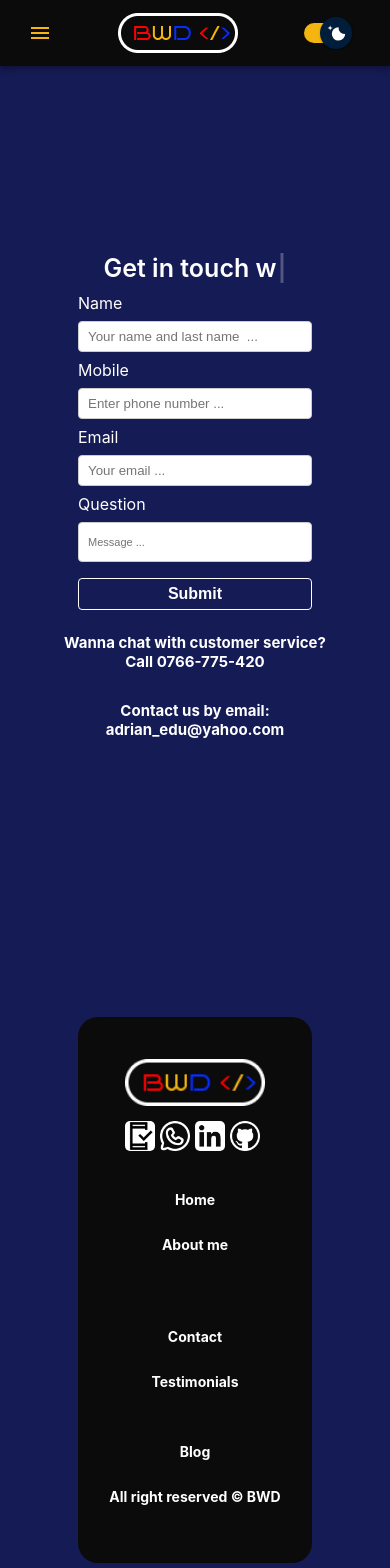
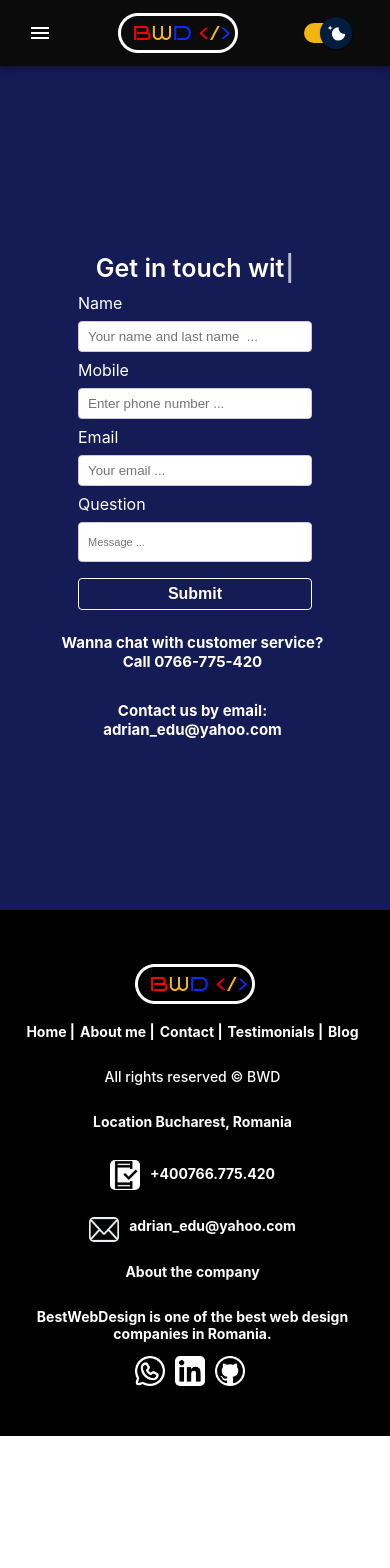
Before and after one commit to Adrian-Edu/best-web-design, a React (Create React App) app: page /Contact in a window 390 px wide. Shown: the top 1568 px of the page. After the commit the page ends 1436 px from the top, so only its background shows below. Built offline with nearby package versions, Linux system fonts and the light colour scheme.

Commit message:
modificari footer

```diff
--- a/src/components/footer/Footer.css
+++ b/src/components/footer/Footer.css
@@ -1,205 +1,176 @@
-.footer-height {
-  height: 30vh;
+.footer {
+  height: 25vh;
   display: flex;
-  justify-content: center;
   align-items: center;
+  justify-content: space-around;
+  padding: 10px 0;
 }
 
-.footer-position {
+.first-column {
+  display: flex;
+  flex-direction: column;
+  justify-content: center;
+  align-items: flex-start;
+}
+
+.first-column-list {
   display: flex;
   flex-direction: row;
-  justify-content: center;
-  height: 24vh;
 }
 
-.footer {
-  background-color: rgb(12, 11, 11);
-  width: 78%;
-  color: #ffffff;
-  display: flex;
-  flex-direction: row;
-  align-items: center;
-  justify-content: space-around;
-  border-radius: 20px;
-  margin-bottom: 30px;
+.first-column-list a {
+  text-decoration: none;
 }
 
-.footer-column {
-  display: flex;
-  flex-direction: column;
-  justify-content: space-around;
+p {
+  font-size: 16px;
+  margin-right: 5px;
+  color: rgba(255, 255, 255);
+  font-weight: 700;
+}
+
+.all-rights {
+  font-size: 16px;
+  color: rgba(255, 255, 255);
+  font-weight: 500;
 }
 
 .logo {
   max-width: 300px;
   max-height: auto;
   object-fit: contain;
+  margin-top: 10px;
+  margin-bottom: 5px;
 }
 
-.mobile,
+.email,
+.mobile {
+  object-fit: contain;
+  border-radius: 5px;
+  margin-right: 10px;
+}
+
 .whats,
 .linkedin,
 .github {
-  max-width: 60px;
-  max-height: 60px;
   object-fit: contain;
   border-radius: 5px;
-  margin-right: 5px;
+  margin-right: 10px;
 }
 
-.footer-first-column {
-  display: flex;
-  justify-content: space-evenly;
-  margin-top: 10px;
-}
-
-.footer-second-column {
-  display: flex;
-  flex-direction: column;
-  justify-content: center;
-  align-items: center;
-}
-
-.footer-last-column {
-  display: flex;
-  flex-direction: column;
-  justify-content: space-between;
-  align-items: center;
-}
-
-.footer-first2,
-.footer-second2 {
-  display: flex;
-  width: 100%;
-  justify-content: space-evenly;
-}
-
-.remove-format-footer {
-  color: white;
+.footer-text-color {
+  color: rgba(255, 255, 255);
   font-size: 30px;
   font-weight: 700;
   text-decoration: none;
 }
 
-@media screen and (max-width: 2000px) {
-  .logo {
-    max-width: 220px;
-    max-height: auto;
+.email-display,
+.mobile-display {
+  display: flex;
+  align-items: center;
+  text-align: center;
+  margin-top: 16px;
+}
+
+.email-display p,
+.mobile-display p {
+  margin-top: 0;
+  margin-bottom: 15px;
+}
+
+@media screen and (max-width: 3000px) {
+  .footer {
+    height: 20vh;
   }
-  .mobile,
+  p {
+    font-size: 20px;
+  }
+
+  .all-rights {
+    font-size: 20px;
+  }
+  .email,
+  .mobile {
+    max-width: 40px;
+  }
+
   .whats,
   .linkedin,
   .github {
     max-width: 40px;
-    max-height: 40px;
-  }
-  .remove-format-footer {
-    font-size: 20px;
   }
 }
 
-@media screen and (max-width: 1600px) {
-  .footer-last-column > p {
-    font-size: 16px;
-    margin: 10px 0;
+@media screen and (max-width: 1800px) {
+  .footer {
+    height: 25vh;
   }
-  .footer-second-column > p {
+  p {
     font-size: 16px;
   }
-  .logo {
-    max-width: 190px;
-    max-height: auto;
-  }
-
-  .remove-format-footer {
+  .all-rights {
     font-size: 16px;
   }
-  .mobile,
-  .whats,
-  .linkedin,
-  .github {
-    max-width: 35px;
-    max-height: 35px;
+  .email,
+  .mobile {
+    max-width: 30px;
   }
-}
-
-@media screen and (max-width: 1200px) {
-  .footer-last-column > p {
-    font-size: 14px;
-  }
-  .footer-second-column > p {
-    font-size: 14px;
-  }
-  .logo {
-    max-width: 180px;
-    max-height: auto;
-  }
-  .mobile,
   .whats,
   .linkedin,
   .github {
     max-width: 30px;
-    max-height: 30px;
+  }
+  .email-display p,
+  .mobile-display p {
+    margin-top: 0;
+    margin-bottom: 10px;
   }
 }
 
-@media screen and (max-width: 900px) {
-  .footer-height {
-    height: 50vh;
+@media screen and (max-width: 1250px) {
+  p {
+    font-size: 14px;
   }
-  .footer-position {
-    display: flex;
-    flex-direction: row;
-    justify-content: center;
-    height: 40vh;
+
+  .all-rights {
+    font-size: 14px;
   }
-  .footer-first2,
-  .footer-second2 {
-    display: flex;
-    flex-direction: column;
-    justify-content: space-evenly;
-    align-items: center;
-    height: 100%;
-    text-align: center;
+  .email,
+  .mobile {
+    max-width: 30px;
   }
-  .logo {
-    max-width: 170px;
-    max-height: auto;
-  }
-  .remove-format-footer {
-    color: white;
-    font-size: 14px;
-    font-weight: 700;
-    text-decoration: none;
-  }
-  .mobile,
+
   .whats,
   .linkedin,
   .github {
     max-width: 30px;
-    max-height: 30px;
   }
-  .footer-first-column {
-    margin: 15px 0 0 0;
+}
+
+@media screen and (max-width: 1000px) {
+  .footer {
+    height: 60vh;
+    display: flex;
+    flex-direction: column;
+    justify-content: center;
+    align-items: center;
+  }
+  .first-column {
+    display: flex;
+    justify-content: center;
+    align-items: center;
+  }
+
+  .second-column,
+  .third-column {
+    display: flex;
+    justify-content: center;
+    align-items: center;
+    flex-direction: column;
+    text-align: center;
   }
 }
 
 @media screen and (max-width: 500px) {
-  .footer-height {
-    height: 90vh;
-  }
-  .footer-position {
-    height: 60vh;
-    padding: 20px 0;
-    margin-bottom: 0px;
-  }
-  .footer {
-    display: flex;
-    flex-direction: column;
-    width: 60%;
-  }
-  .logo {
-    max-width: 165px;
-    max-height: auto;
-  }
 }
--- a/src/components/footer/Footer.jsx
+++ b/src/components/footer/Footer.jsx
@@ -5,6 +5,7 @@ import mobile from "../../assets/mobile.png";
 import whats from "../../assets/whats.png";
 import linkedin from "../../assets/linkedin.png";
 import github from "../../assets/github.png";
+import email from "../../assets/email.png";
 import { Link } from "react-router-dom";
 
 function Footer(props) {
@@ -16,18 +17,59 @@ function Footer(props) {
   };
 
   return (
-    <section
-      className="footer-height"
-      style={{ backgroundColor: `${props.background}` }}
+    <section className="footer" style={{ backgroundColor: "black" }}>
+      <div className="first-column">
+        <img src={logo} className="logo" alt="BWD logo" />
+        <div className="first-column-list">
+          <Link onClick={scrollUp} to="/">
+            <p>Home |</p>
+          </Link>
+          <Link onClick={scrollUp} to="/About-me">
+            <p>About me |</p>
+          </Link>
+          <Link onClick={scrollUp} to="/Contact">
+            <p>Contact |</p>
+          </Link>
+          <Link onClick={scrollUp} to="/Clients">
+            <p>Testimonials |</p>
+          </Link>
+          <Link onClick={scrollUp} to="/NotFound">
+            <p>Blog </p>
+          </Link>
+        </div>
+        <p className="all-rights"> All rights reserved © BWD</p>
+      </div>
+      <div className="second-column footer-text-color">
+        <p>Location Bucharest, Romania</p>
+        <div className="mobile-display">
+          <a
+            href="https://www.linkedin.com/in/adrian-edu/"
+            target="_blank"
+            rel="noopener noreferrer"
           >
-      <div className="footer footer-position">
-        <div className="footer-first2">
-          <div className="footer-column">
-            <img src={logo} className="logo" alt="BWD logo" />
-            <div className="footer-first-column">
-              <a href="tel://+400766775420">
             <img src={mobile} className="mobile" alt="mobile img" />
           </a>
+          <p>+400766.775.420</p>
+        </div>
+        <div className="email-display">
+          <a
+            href="https://www.linkedin.com/in/adrian-edu/"
+            target="_blank"
+            rel="noopener noreferrer"
+          >
+            <img src={email} className="email" alt="email img" />
+          </a>
+          <p>adrian_edu@yahoo.com</p>
+        </div>
+      </div>
+      <div className="footer-text-color">
+        <div className="third-column">
+          <p>About the company</p>
+          <p>
+            BestWebDesign is one of the best web design <br />
+            companies in Romania.
+          </p>
+          <div>
             <a
               href="https://wa.me/+400766775420"
               target="_blank"
@@ -52,53 +94,20 @@ function Footer(props) {
             </a>
           </div>
         </div>
-          <div className="footer-second-column">
-            <Link onClick={scrollUp} className="remove-format-footer" to="/">
-              <p>Home</p>
-            </Link>
-            <Link
-              onClick={scrollUp}
-              className="remove-format-footer"
-              to="/About-me"
-            >
-              <p>About me</p>
-            </Link>
-          </div>
-        </div>
-        <div className="footer-first2">
-          <div className="footer-second-column">
-            <Link
-              onClick={scrollUp}
-              className="remove-format-footer"
-              to="/Contact"
-            >
-              <p>Contact</p>
-            </Link>
-            <Link
-              onClick={scrollUp}
-              className="remove-format-footer"
-              to="/Clients"
-            >
-              <p>Testimonials</p>
-            </Link>
-          </div>
-          <div className="footer-last-column">
-            <Link
-              onClick={scrollUp}
-              className="remove-format-footer"
-              to="/NotFound"
-            >
-              <p>Blog</p>
-            </Link>
-
-            <Link className="remove-format-footer">
-              <p> All right reserved © BWD</p>
-            </Link>
-          </div>
-        </div>
       </div>
     </section>
   );
 }
 
 export default Footer;
+
+/*
+
+    <div className="mobile-column">
+          <a href="tel://+400766775420">
+            <img src={mobile} className="mobile" alt="mobile img" />
+          </a>
+          <p>+400766.775.420</p>
+        </div>
+
+      */
--- a/src/components/navbar/Navbar.css
+++ b/src/components/navbar/Navbar.css
@@ -3,18 +3,18 @@
 }
 
 .MuiBox-root > button {
-  color: #f4b510;
+  color: rgb(255, 255, 255);
   font-size: 16px;
 }
 
 .css-r8u8y9 {
-  color: #f4b510;
+  color: rgba(255, 255, 255);
   background-color: rgb(12, 11, 11);
   font-size: 10px;
 }
 
 .css-1oy63y8 {
-  color: #f4b510;
+  color: rgba(255, 255, 255);
 }
 
 .css-1k0jequ {
--- a/src/pages/all-components/AllComponents.jsx
+++ b/src/pages/all-components/AllComponents.jsx
@@ -1,32 +1,11 @@
 import React from "react";
 import Home from "../home/Home";
-import WebDesign from "../web-design/WebDesign";
-import Skills from "../skills-page/SkillsPage";
-import Services from "../services-page/Services";
-import StepsPage from "../steps-page/StepsPage";
-
-import ClientsTestimonial from "../clients-testimonials/ClientsTestimonials";
-import Contact from "../contact/ContactPage";
 import BackToTopButton from "../../components/back-top-button/BackToTopButton";
-import SlidePortfolio from "../slide-protfolio/SlidePortfolio";
 
 function AllComponents(props) {
   return (
     <section>
       <Home background={props.background} textColor={props.textColor} />
-      <WebDesign background={props.background} textColor={props.textColor} />
-      <Skills background={props.background} textColor={props.textColor} />
-      <Services background={props.background} textColor={props.textColor} />
-      <StepsPage background={props.background} textColor={props.textColor} />
-      <SlidePortfolio
-        background={props.background}
-        textColor={props.textColor}
-      />
-      <ClientsTestimonial
-        background={props.background}
-        textColor={props.textColor}
-      />
-      <Contact background={props.background} textColor={props.textColor} />
       <BackToTopButton
         background={props.background}
         textColor={props.textColor}
```
Also changed, not shown: src/assets/email.png (added). Lines whose indentation alone changed are shown as unchanged.
